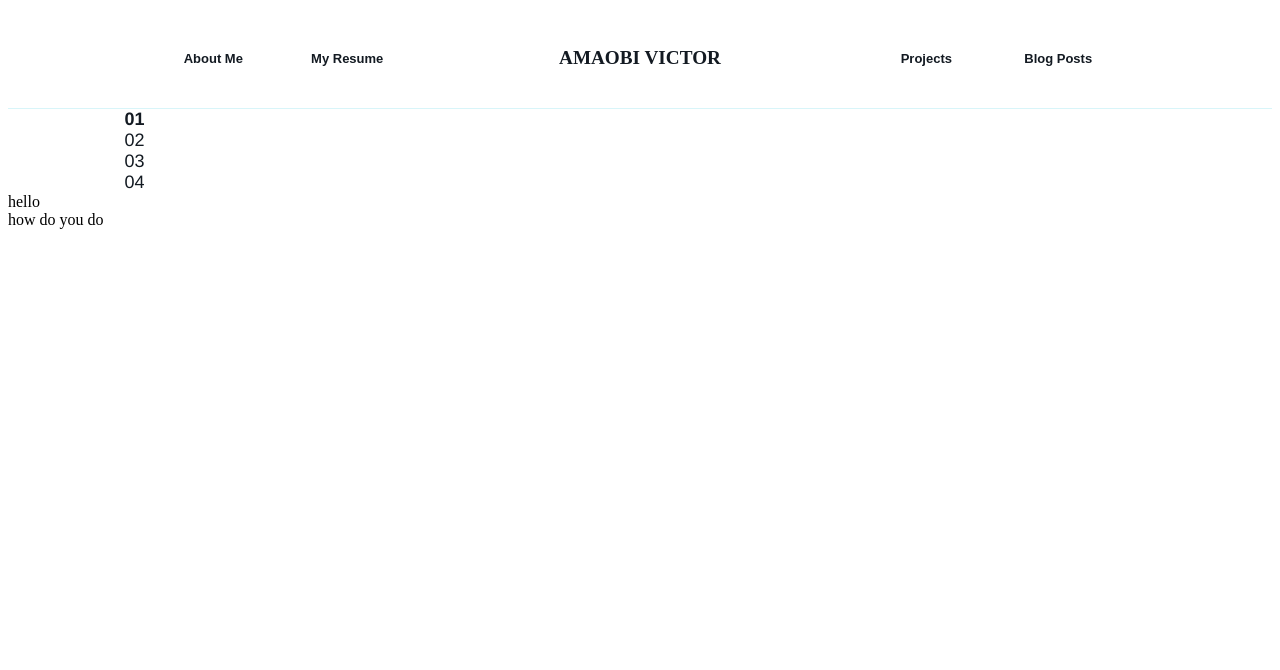
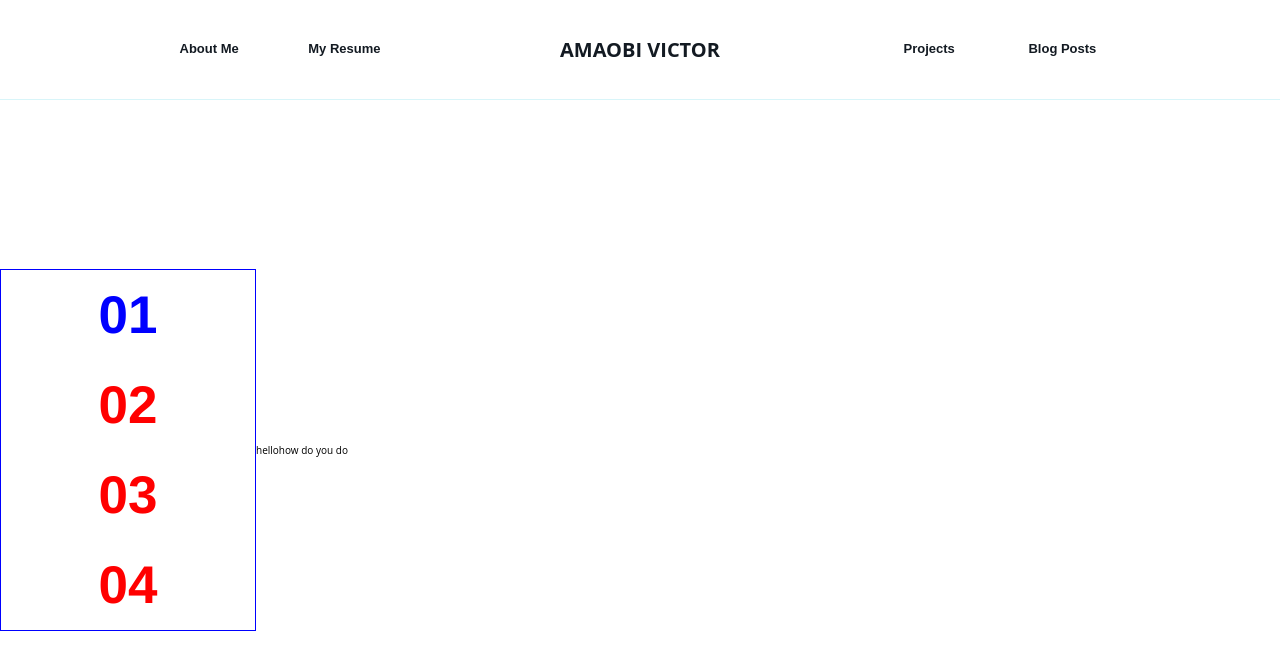
Before and after one commit to victorex27/my_blog, a React (Create React App) app: page / in a window 1280 px wide. Shown: the top 670 px of the page. Built offline with nearby package versions, Linux system fonts and the light colour scheme.

Commit message:
complete left bar

```diff
--- a/src/App.tsx
+++ b/src/App.tsx
@@ -1,10 +1,11 @@
 import React, { Suspense } from 'react';
-// import AllRoutes from './routes';
+import GlobalStyle from './styles/global';
 const AllRoutes = React.lazy(() => import('./routes'));
 
 const App: React.FC = () => {
   return (
     <Suspense fallback={<div>Loading...</div>}>
+      <GlobalStyle />
       <AllRoutes />
     </Suspense>
   );
--- a/src/components/Counter/styles.tsx
+++ b/src/components/Counter/styles.tsx
@@ -6,8 +6,9 @@ interface ContainerProps {
 
 export const Container = styled.div<ContainerProps>`
   display: block;
-  ${(props) => (props.isActive ? `color: 'blue';` : `color: 'red'`)}
+  ${(props) => (props.isActive ? `color: blue;` : `color: red;`)}
   font-weight: bolder;
-  font-size: large;
+  font-size: 5.3em;
   font-family: 'Franklin Gothic Medium', 'Arial Narrow', Arial, sans-serif;
+
 `;
--- a/src/components/LeftBar/styles.tsx
+++ b/src/components/LeftBar/styles.tsx
@@ -4,10 +4,13 @@ export const Container = styled.div`
   display: flex;
   flex-direction: column;
   justify-content: space-evenly;
+  /* flex-grow: 1; */
   align-items: center;
   background-color: white;
   color: #131a22;
   width: 20%;
+  height: 100%;
+  border: 1px solid blue;
   /* min-height: 100px; */
 
 
--- a/src/components/NavBar/styles.tsx
+++ b/src/components/NavBar/styles.tsx
@@ -28,7 +28,7 @@ export const SubContainer = styled.div`
 `;
 
 export const Header = styled.h1`
-  font-size: larger;
+
   text-transform: uppercase;
 `;
 
--- a/src/pages/LandingPage.tsx
+++ b/src/pages/LandingPage/index.tsx
@@ -1,5 +1,5 @@
 import React, { FC } from 'react';
-import RootPage from './RootPage';
+import RootPage from '../RootPage';
 
 const LandingPage: FC = () => {
   return (
--- a/src/pages/RootPage.tsx
+++ /dev/null
@@ -1,28 +0,0 @@
-import React, { FC } from 'react';
-import LeftBar from '../components/LeftBar';
-import NavBar from '../components/NavBar';
-
-interface ChildrenPropType {
-  children: React.HTMLAttributes<HTMLAreaElement>;
-}
-
-
-
-const RootPage: FC<ChildrenPropType> = (props) => {
-  const leftBarContent = [
-    { title: '01', link: '/', isActive: true },
-    { title: '02', link: '/', isActive: false },
-    { title: '03', link: '/', isActive: false },
-    { title: '04', link: '/', isActive: false },
-  ];
-
-  return (
-    <>
-      <NavBar />
-      <LeftBar content={leftBarContent} />
-      {props.children}
-    </>
-  );
-};
-
-export default RootPage;
--- /dev/null
+++ b/src/pages/RootPage/index.tsx
@@ -0,0 +1,31 @@
+import React, { FC } from 'react';
+import LeftBar from '../../components/LeftBar';
+import NavBar from '../../components/NavBar';
+import { Container, SubContainer } from './styles';
+
+interface ChildrenPropType {
+  children?: React.ReactNode;
+}
+
+const RootPage: FC<ChildrenPropType> = ({ children }) => {
+  const leftBarContent = [
+    { title: '01', link: '/', isActive: true },
+    { title: '02', link: '/', isActive: false },
+    { title: '03', link: '/', isActive: false },
+    { title: '04', link: '/', isActive: false },
+  ];
+
+  return (
+    <>
+      <Container>
+        <NavBar />
+        <SubContainer>
+          <LeftBar content={leftBarContent} />
+          {children}
+        </SubContainer>
+      </Container>
+    </>
+  );
+};
+
+export default RootPage;
--- /dev/null
+++ b/src/pages/RootPage/styles.tsx
@@ -0,0 +1,23 @@
+import styled from 'styled-components';
+
+export const Container = styled.div`
+  /* position: absolute;
+  top: 0;
+  left: 0;
+  width: 100%;
+  min-height: 100vh; */
+  display: flex;
+  flex-direction: column;
+  height: 100%;
+  flex: 1;
+
+`;
+
+export const SubContainer = styled.div`
+  display: flex;
+  align-items: center;
+  justify-content: flex-start;
+  /* flex-grow: 1; */
+  min-height: 100%;
+  flex: 1;
+`;
--- a/src/styles/global.ts
+++ b/src/styles/global.ts
@@ -1,17 +1,33 @@
 import { createGlobalStyle } from "styled-components";
 
 export default createGlobalStyle`
-*{
+*, *::before,*::after{
     margin: 0;
     padding: 0;
     outline: 0;
-    box-sizing: border-box;
+    box-sizing: inherit;
     font-family: 'Open Sans', sans-serif;
 }
 
+html{
+    font-size: 62.5%;
+}
+
+body{
+
+    font-family: 'LATO', sans-serif;
+  font-weight: 400;
+  line-height: 1.7;
+  /* padding: 3rem; */
+  box-sizing: border-box;
+  min-height: 100vh;
+}
+
 #root{
+    display: flex;
+    flex-direction: column;
     margin: 0 auto;
-    height: 100%;
-    min-height: 100%;
+
+    min-height: 100vh;
 }
 `
```
